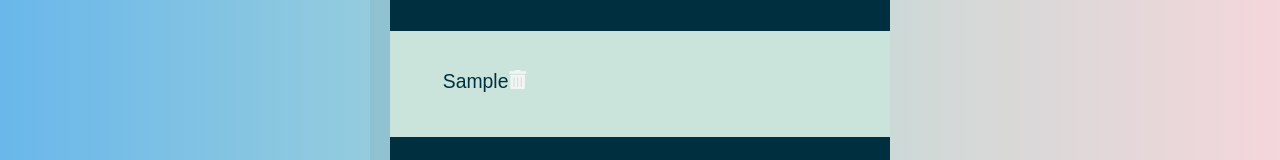
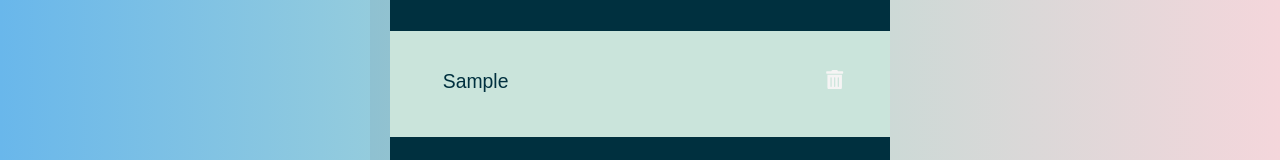
Before and after one commit to zuzuc/WBS-todolist, a React (Create React App) app in the folder todo-list/: page / in a window 1280 px wide. Both pictures are taken after typing "Sample" into the empty fields and a click on the button "ADD A TODO". Shown: the part 266-426 px from the top of the page. Built offline with nearby package versions, Linux system fonts and the light colour scheme.

Commit message:
remove icon at right place now with really bad css code sorry

```diff
--- a/todo-list/src/Task/Task.css
+++ b/todo-list/src/Task/Task.css
@@ -101,3 +101,7 @@
   background: #eee;
   box-sizing: border-box;
 }
+
+.remove-icon {
+  margin-left: 18rem;
+}
```
